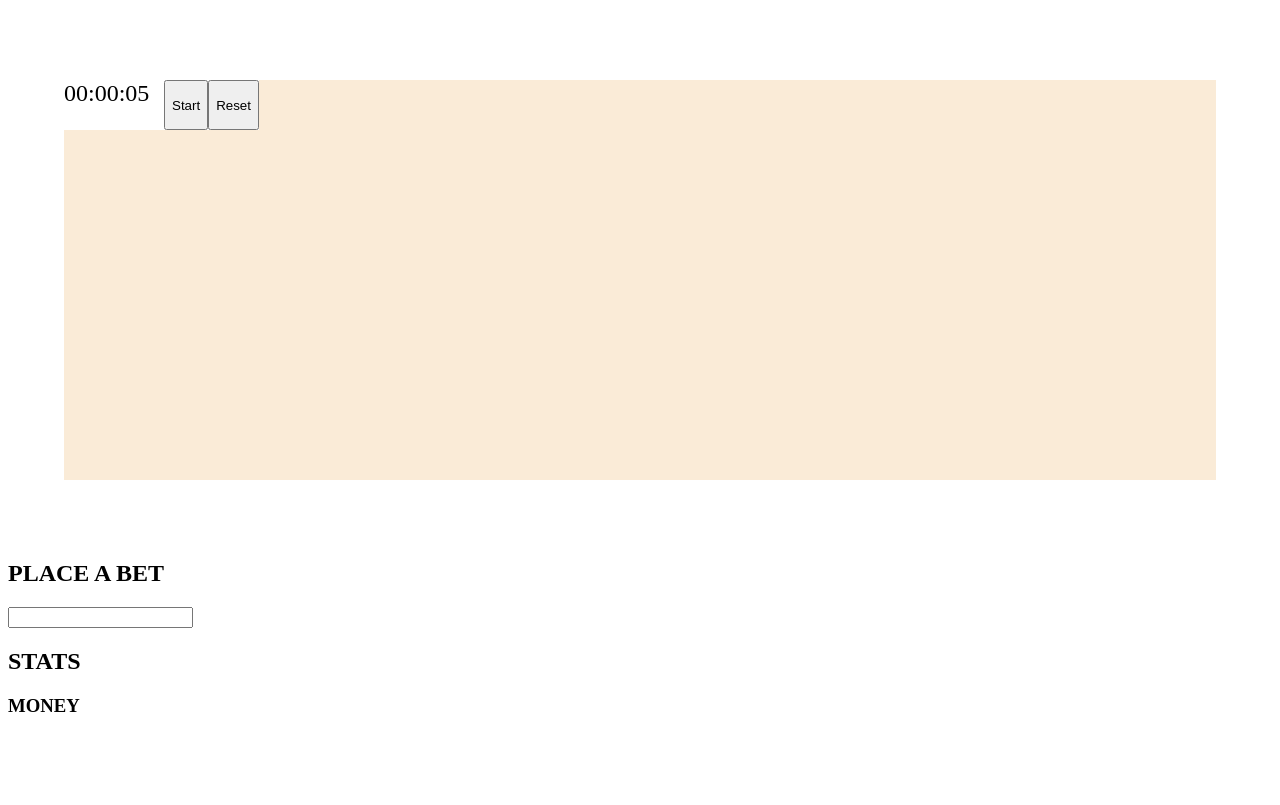
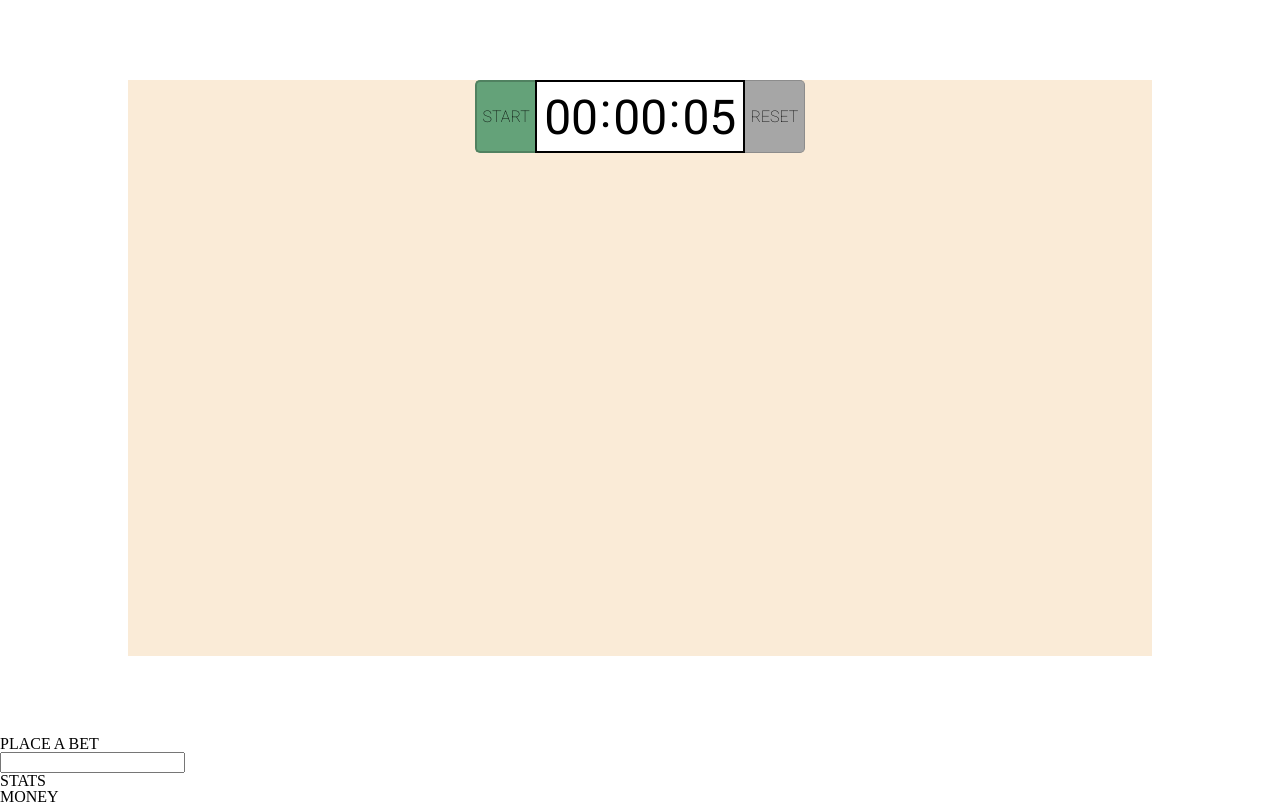
Before and after one commit to abisfong/dino-bets, a website built with webpack: page index.html in a window 1280 px wide. Built offline with nearby package versions, Linux system fonts and the light colour scheme.

Commit message:
Style timer, add inputs, and more logic
Added style to the timer.

Added inputs the timer to be able to change the time.

Added listeners to connect the timer logic/js styling to button
clicks.

```diff
--- a/index.html
+++ b/index.html
@@ -4,18 +4,25 @@
   <meta charset="UTF-8">
   <meta http-equiv="X-UA-Compatible" content="IE=edge">
   <meta name="viewport" content="width=device-width, initial-scale=1.0">
+  <link rel="preconnect" href="https://fonts.googleapis.com">
+  <link rel="preconnect" href="https://fonts.gstatic.com" crossorigin>
+  <link href="https://fonts.googleapis.com/css2?family=Roboto:wght@100;300;400&display=swap" rel="stylesheet">
   <link rel="stylesheet" href="./dist/main.css" />
   <script src="./dist/main.js"></script>
   <title>Dino Bets</title>
 </head>
 <body>
-  <div class="race-view">
-    <div class="timer">
-      <div class="time"></div>
-      <div class="timer-buttons">
-        <button class="timer-start-pause-btn">Start</button>
-        <button class="timer-reset-btn">Reset</button>
+  <div id="race-view">
+    <div id="timer">
+      <button id="start-pause-btn" class="start">START</button>
+      <div id="time">
+        <input type="text">
+        :
+        <input type="text">
+        :
+        <input type="text">
       </div>
+      <button id="reset-btn">RESET</button>
     </div>
   </div>
   <div class="bet-view">
--- a/src/index.js
+++ b/src/index.js
@@ -18,7 +18,7 @@ if (document.title === "Jasmine Spec Runner") {
 
 if (document.title !== "Jasmine Spec Runner")
   document.addEventListener("DOMContentLoaded", function () {
-    const timer = new Timer(document.querySelector('.timer'), 5);
+    const timer = new Timer(document.querySelector('#timer'), 5);
     const hours = 0;
     const minutes = 0;
     const seconds = 10;
--- a/src/index.scss
+++ b/src/index.scss
@@ -1,2 +1,3 @@
-@use './scss/race-view';
-@use './scss/timer';
+@use './scss/partials/race-view';
+@use './scss/partials/timer';
+@use './scss/partials/reset';
--- a/src/js/timer.js
+++ b/src/js/timer.js
@@ -4,23 +4,21 @@ export default class Timer {
     this.timerEl = timerEl;
     this.timeElapsed = 0;
     this.time = time;
-    this.timeEl = timerEl.querySelector(".time");
-    this.startPauseEl = timerEl.querySelector('.timer-start-pause-btn');
-    this.resetEl = timerEl.querySelector('.timer-reset-btn');
+    this.timeEl = timerEl.querySelector("#time");
+    this.startPauseEl = timerEl.querySelector('#start-pause-btn');
+    this.resetEl = timerEl.querySelector('#reset-btn');
     this.printTime();
     attachEventListeners(this);
   }
 
   printTime() {
-    // Format the time in HH:MM:SS
-    let timeString = '';
+    let hoursEl = this.timeEl.children[0];
+    let minutesEl = this.timeEl.children[1];
+    let secondsEl = this.timeEl.children[2];
     this.updateTime();
-    timeString += this.hours < 10 ? '0' + this.hours : this.hours;
-    timeString  += ':';
-    timeString += this.minutes < 10 ? '0' + this.minutes : this.minutes;
-    timeString += ':';
-    timeString += this.seconds < 10 ? '0' + this.seconds : this.seconds;
-    this.timeEl.innerHTML = timeString;
+    hoursEl.value = this.hours < 10 ? '0' + this.hours : this.hours;
+    minutesEl.value = this.minutes < 10 ? '0' + this.minutes : this.minutes;
+    secondsEl.value = this.seconds < 10 ? '0' + this.seconds : this.seconds;
   }
 
   tick() {
@@ -73,28 +71,38 @@ function startPauseCallback(timer) {
   return function (event) {
     event.preventDefault();
     toggleStartPause(timer, this);
+    toggleStartPauseClass(this);
     toggleStartPauseText(this);
   }
 }
 
 function toggleStartPause(timer, startPauseEl) {
-  if (startPauseEl.innerHTML === 'Start')
+  if (startPauseEl.innerHTML.toLowerCase() === 'start')
     timer.start();
   else
     timer.pause();
 }
 
+function toggleStartPauseClass(startPauseEl) {
+  startPauseEl.classList.toggle('start');
+  startPauseEl.classList.toggle('pause');
+}
+
 function toggleStartPauseText(startPauseEl) {
-  if (startPauseEl.innerHTML === 'Start')
-    startPauseEl.innerHTML = 'Pause'
+  if (startPauseEl.innerHTML.toLowerCase() === 'start')
+    startPauseEl.innerHTML = 'PAUSE'
   else
-    startPauseEl.innerHTML = 'Start'
+    startPauseEl.innerHTML = 'START'
 }
 
 function addResetEventListener(timer) {
   let resetEl = timer.resetEl;
+  let startPauseEl = timer.startPauseEl;
   resetEl.addEventListener('click', function(event) {
-    console.log('Time has been reset');
     timer.reset();
+    if (startPauseEl.innerHTML.toLowerCase() === 'pause') {
+      toggleStartPauseClass(startPauseEl);
+      toggleStartPauseText(startPauseEl);
+    }
   });
 }
--- a/src/scss/_timer.scss
+++ /dev/null
@@ -1,20 +0,0 @@
-.timer {
-  display: flex;
-  height: 50px;
-  width: fit-content;
-
-  justify-content: space-between;
-
-  background-color: white;
-}
-
-.time {
-  width: 100px;
-
-  font-size: 24px;
-  // font-family: ;
-}
-
-.timer-buttons {
-  display: flex;
-}
--- /dev/null
+++ b/src/scss/partials/_colors.scss
@@ -0,0 +1,6 @@
+$matte-green: #64A279;
+$matte-dark-green: #508160;
+$matte-orange: #ff8700;
+$matte-dark-orange: #cc6c00;
+$grey: #a6a6a6;
+$dark-grey: #8c8c8c;
--- a/src/scss/_race-view.scss
+++ b/src/scss/partials/_race-view.scss
@@ -1,6 +1,6 @@
-.race-view {
-  width: 90vw;
-  height: 50vh;
+#race-view {
+  width: 80vw;
+  height: 45vw;
   min-height: 300px;
   margin: 10vh auto;
 
--- /dev/null
+++ b/src/scss/partials/_reset.scss
@@ -0,0 +1,136 @@
+/* http://meyerweb.com/eric/tools/css/reset/
+   v2.0 | 20110126
+   License: none (public domain)
+*/
+
+html,
+body,
+div,
+span,
+applet,
+object,
+iframe,
+h1,
+h2,
+h3,
+h4,
+h5,
+h6,
+p,
+blockquote,
+pre,
+a,
+abbr,
+acronym,
+address,
+big,
+cite,
+code,
+del,
+dfn,
+em,
+img,
+ins,
+kbd,
+q,
+s,
+samp,
+small,
+strike,
+strong,
+sub,
+sup,
+tt,
+var,
+b,
+u,
+i,
+center,
+dl,
+dt,
+dd,
+ol,
+ul,
+li,
+fieldset,
+form,
+label,
+legend,
+table,
+caption,
+tbody,
+tfoot,
+thead,
+tr,
+th,
+td,
+article,
+aside,
+canvas,
+details,
+embed,
+figure,
+figcaption,
+footer,
+header,
+hgroup,
+menu,
+nav,
+output,
+ruby,
+section,
+summary,
+time,
+mark,
+audio,
+video,
+button {
+  margin: 0;
+  padding: 0;
+  border: 0;
+  font-size: 100%;
+  font: inherit;
+  vertical-align: baseline;
+}
+
+/* HTML5 display-role reset for older browsers */
+article,
+aside,
+details,
+figcaption,
+figure,
+footer,
+header,
+hgroup,
+menu,
+nav,
+section {
+  display: block;
+}
+
+body {
+  line-height: 1;
+}
+
+ol,
+ul {
+  list-style: none;
+}
+
+blockquote,
+q {
+  quotes: none;
+}
+
+blockquote:before,
+blockquote:after,
+q:before,
+q:after {
+  content: '';
+  content: none;
+}
+
+table {
+  border-collapse: collapse;
+  border-spacing: 0;
+}
--- /dev/null
+++ b/src/scss/partials/_timer.scss
@@ -0,0 +1,74 @@
+@import '_colors';
+
+#timer {
+  display: flex;
+  height: auto;
+  width: fit-content;
+  margin: 0 auto;
+
+  justify-content: space-between;
+
+  font-family: 'Roboto', sans-serif;
+}
+
+#time {
+  display: flex;
+
+  padding: 5px;
+  box-sizing: border-box;
+
+  background-color: white;
+  border: 2px solid black;
+  font-size: 48px;
+  font-weight: 400;
+
+  input {
+    height: 100%;
+    width: 53.5px;
+
+    font-size: inherit;
+    font-weight: inherit;
+    font-family: inherit;
+
+    border: none;
+    padding: none;
+  }
+}
+
+[id$="btn"] {
+  box-sizing: border-box;
+  width: 60px;
+
+  font-weight: 200;
+}
+
+#start-pause-btn {
+  border-top-left-radius: 5px;
+  border-bottom-left-radius: 5px;
+}
+
+.pause {
+  background-color: $matte-orange;
+
+  border-top: 2px solid $matte-dark-orange;
+  border-left: 2px solid $matte-dark-orange;
+  border-bottom: 2px solid $matte-dark-orange;
+}
+
+.start {
+  background-color: $matte-green;
+
+  border-top: 2px solid $matte-dark-green;
+  border-left: 2px solid $matte-dark-green;
+  border-bottom: 2px solid $matte-dark-green;
+}
+
+#reset-btn {
+  border-top-right-radius: 5px;
+  border-bottom-right-radius: 5px;
+
+  background-color: $grey;
+  border-top: 1px solid $dark-grey;
+  border-right: 1px solid $dark-grey;
+  border-bottom: 1px solid $dark-grey;
+}
```
Also changed, not shown: spec/timer_spec.js (+8 -4 lines), dist/main.css, dist/main.js.
